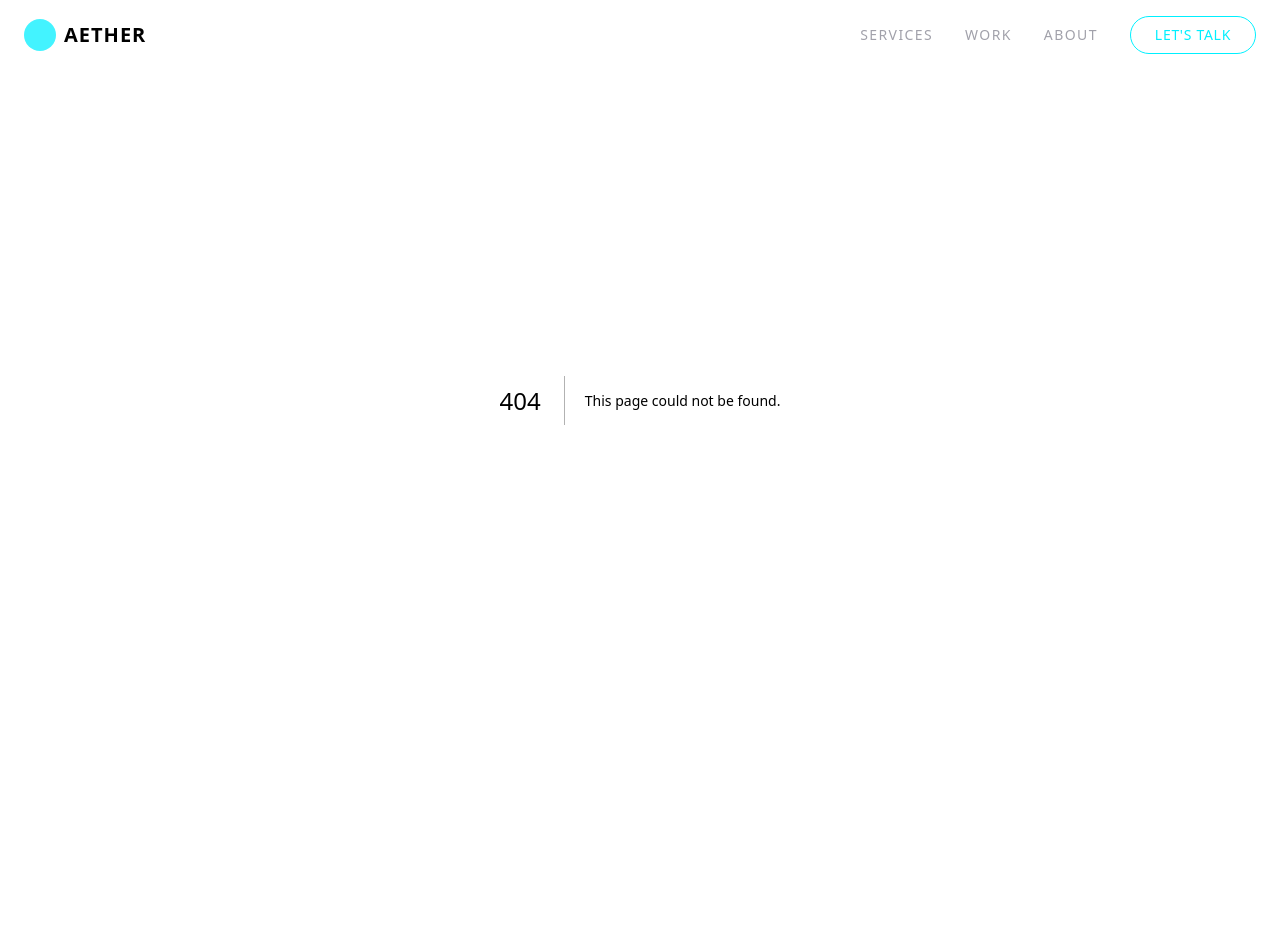
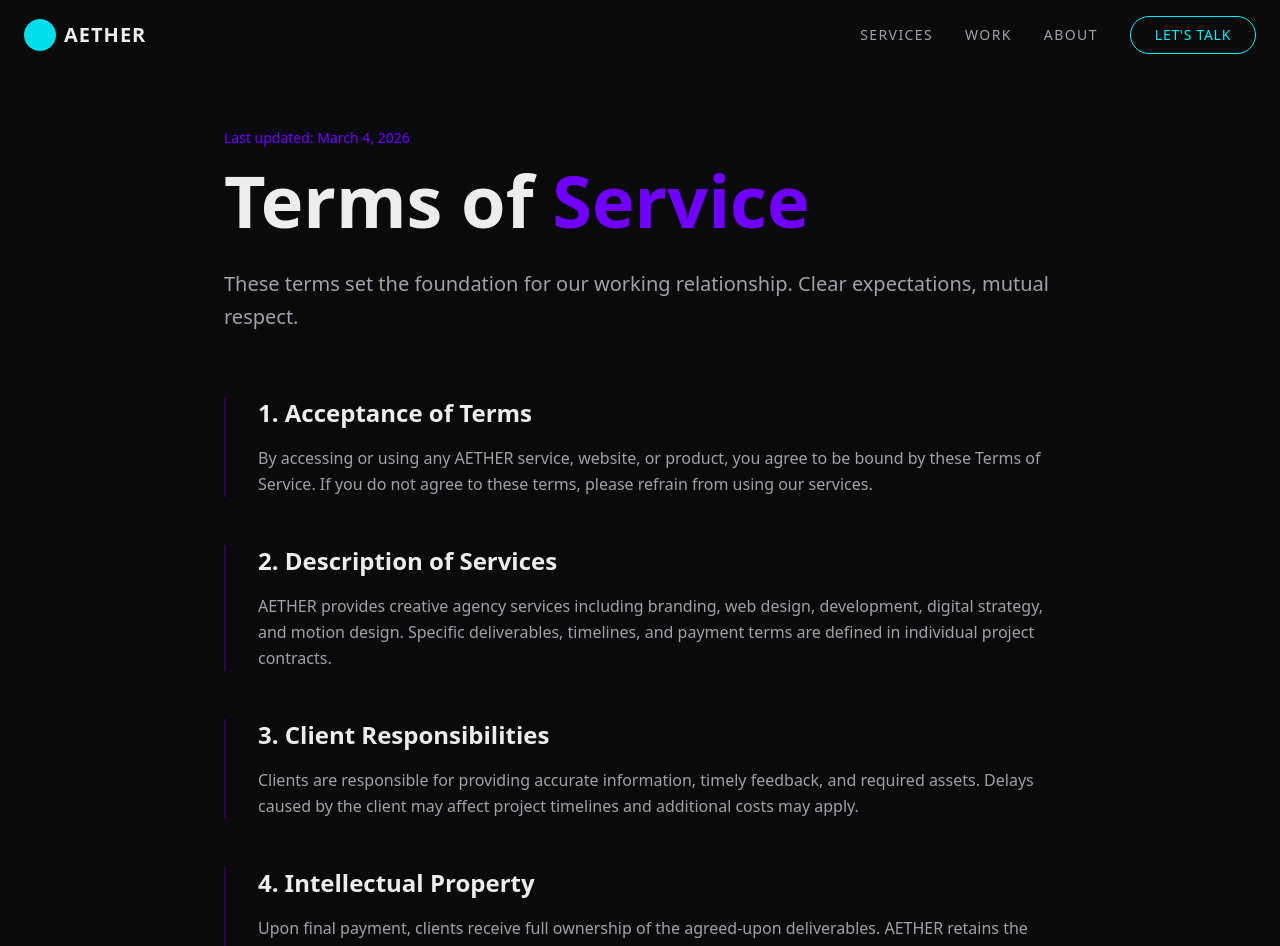
Before and after one commit to hanjiwon1108/aether, a Next.js app: page /legal/terms in a window 1280 px wide. Before the commit this address had no page. Shown: the top 946 px of the page. Before the commit the page ends 800 px from the top, so only its background shows below. Built offline with nearby package versions, Linux system fonts and the light colour scheme.

Commit message:
feat: terms page develop

```diff
--- /dev/null
+++ b/src/app/legal/terms/page.tsx
@@ -0,0 +1,32 @@
+"use client";
+import { motion } from "framer-motion";
+
+const sections = [
+  { title: "1. Acceptance of Terms", body: "By accessing or using any AETHER service, website, or product, you agree to be bound by these Terms of Service. If you do not agree to these terms, please refrain from using our services." },
+  { title: "2. Description of Services", body: "AETHER provides creative agency services including branding, web design, development, digital strategy, and motion design. Specific deliverables, timelines, and payment terms are defined in individual project contracts." },
+  { title: "3. Client Responsibilities", body: "Clients are responsible for providing accurate information, timely feedback, and required assets. Delays caused by the client may affect project timelines and additional costs may apply." },
+  { title: "4. Intellectual Property", body: "Upon final payment, clients receive full ownership of the agreed-upon deliverables. AETHER retains the right to showcase completed work in our portfolio unless otherwise agreed in writing." },
+  { title: "5. Payment Terms", body: "All projects require a minimum 50% deposit before work commences. Final deliverables are released upon receipt of full payment. Late payments may incur a 1.5% monthly interest fee." },
+  { title: "6. Limitation of Liability", body: "AETHER will not be liable for indirect, incidental, or consequential damages arising from the use of our services. Our total liability shall not exceed the total fees paid for the specific project." },
+  { title: "7. Governing Law", body: "These terms are governed by the laws of the State of New York. Any disputes shall be resolved through binding arbitration." },
+];
+
+export default function TermsPage() {
+  return (
+    <main className="pt-32 pb-24 px-4 md:px-8 max-w-4xl mx-auto">
+      <motion.div initial={{ opacity: 0, y: 20 }} animate={{ opacity: 1, y: 0 }} transition={{ duration: 0.8 }}>
+        <p className="text-sm text-secondary mb-4">Last updated: March 4, 2026</p>
+        <h1 className="text-5xl md:text-7xl font-bold font-display mb-8">Terms of <span className="text-secondary">Service</span></h1>
+        <p className="text-xl text-muted-foreground mb-16 leading-relaxed">These terms set the foundation for our working relationship. Clear expectations, mutual respect.</p>
+      </motion.div>
+      <div className="space-y-12">
+        {sections.map((section, i) => (
+          <motion.div key={section.title} initial={{ opacity: 0, x: -20 }} whileInView={{ opacity: 1, x: 0 }} viewport={{ once: true }} transition={{ delay: i * 0.05 }} className="border-l-2 border-secondary/30 pl-8">
+            <h2 className="text-2xl font-bold mb-4">{section.title}</h2>
+            <p className="text-muted-foreground leading-relaxed">{section.body}</p>
+          </motion.div>
+        ))}
+      </div>
+    </main>
+  );
+}
```
